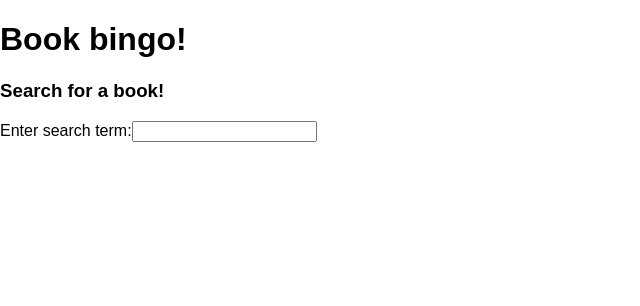
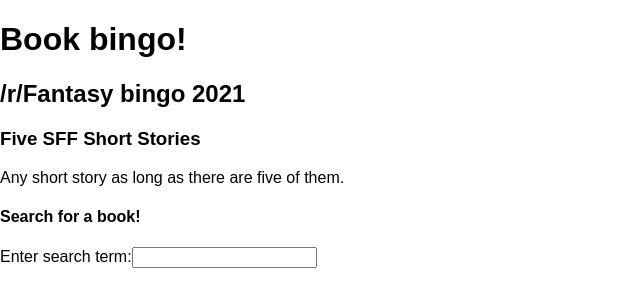
Before and after one commit to AHarman/book-bingo-next, a Next.js app: page /cards/reddit-fantasy-2021/create/select-book/0/0 in a window 1280 px wide. Shown: the top 306 px of the page, without its empty margins (0-640 px from the left). Built offline with nearby package versions, Linux system fonts and the light colour scheme.

Commit message:
Resolve issue with converting integers

```diff
--- a/components/search-form.tsx
+++ b/components/search-form.tsx
@@ -26,5 +26,8 @@
 
 function Result(result: SearchResultBook): ReactElement {
     // TODO: result.id is not as expected
-    return <p key={result.id}><i>{result.title}</i> by {result.author}</p>;
+    return <div key={result.id}>
+        <img src={result.imageUrl} alt={`cover for ${result.title}`}/>
+        <p><i>{result.title}</i> by {result.author}</p>
+    </div>;
 }
--- a/package.json
+++ b/package.json
@@ -19,7 +19,7 @@
   "devDependencies": {
     "@types/node": "17.0.21",
     "@types/react": "17.0.40",
-    "@types/xml2js": "^0.4.9",
+    "@types/xml2js": "^0.4.11",
     "@typescript-eslint/eslint-plugin": "^5.14.0",
     "@typescript-eslint/parser": "^5.14.0",
     "eslint": "^8.11.0",
--- a/pages/cards/[cardSlug]/create/select-book/[rowIndex]/[colIndex]/index.tsx
+++ b/pages/cards/[cardSlug]/create/select-book/[rowIndex]/[colIndex]/index.tsx
@@ -2,18 +2,37 @@
 import SearchForm from "components/search-form";
 import { throwError } from "helpers/helpers";
 import cards from "cards.json";
+import { Card, Square } from "models/card";
+import { ParsedUrlQuery } from "querystring";
 
-const SelectBook: NextPage = () => {
+const SelectBook: NextPage<PageProps> = ({ card, square }) => {
     return <>
-        <h3>Search for a book!</h3>
+        <h2>{card.name}</h2>
+        <h3>{square.title}</h3>
+        <p>{square.description}</p>
+        <h4>Search for a book!</h4>
         <SearchForm></SearchForm>
     </>;
 };
 
-export const getStaticProps: GetStaticProps = (context) => {
-    const cardId = context.params?.["cardSlug"] as string;
+interface UrlParams {
+    cardSlug: string;
+    rowIndex: string;
+    colIndex: string;
+}
+
+interface PageProps {
+    card: Card;
+    square: Square;
+}
+
+export const getStaticProps: GetStaticProps<PageProps, UrlParams & ParsedUrlQuery> = (context) => {
+    const cardId = context.params?.cardSlug as string;
+    const row = Number.parseInt(context.params?.rowIndex as string);
+    const col = Number.parseInt(context.params?.colIndex as string);
     const card = cards.find(it => it.id == cardId) ?? throwError(`Unable to find card with id ${cardId}`);
-    return Promise.resolve({ props: { card } });
+    const square = card.squares[row][col];
+    return Promise.resolve({ props: { card, square } });
 };
 
 export const getStaticPaths: GetStaticPaths = () => {
--- a/services/goodreads/shared.ts
+++ b/services/goodreads/shared.ts
@@ -12,8 +12,21 @@
 
 export const baseUrl = "https://www.goodreads.com";
 
+interface DefaultNodeType {
+    $?: {[key: string]: string};
+    _?: string;
+}
+
+function integerConverter(_: string, __: unknown, newValue: unknown): unknown {
+    const newValueTyped = newValue as DefaultNodeType;
+    if (newValueTyped?.$?.type === "integer") {
+        return newValueTyped._ ? Number.parseInt(newValueTyped._) : undefined;
+    }
+    return newValue;
+}
+
 export async function makeRequest<T>(url: string): Promise<T> {
-    const parser = new Parser({ explicitArray: false });
+    const parser = new Parser({ explicitArray: false, validator: integerConverter });
     return await axios.get<string>(addToken(url))
         .then(response => parser.parseStringPromise(response.data))
         .then(result => (result as GoodreadsResponse<T>).GoodreadsResponse)
```
Also changed, not shown: 1 other file (tests, documents, lock files or other folders).
